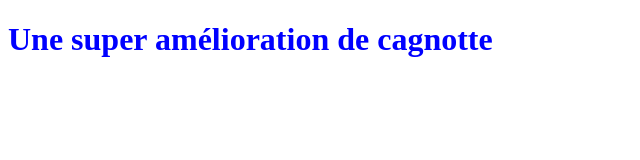
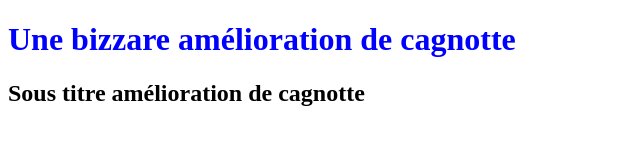
Before and after one commit to J-Stephane/Openclassroomproject, a plain HTML site: page index.html in a window 1280 px wide. Shown: the whole page, without its empty margins (0-640 px from the left). Drawn offline with Linux system fonts and the light colour scheme.

Commit message:
3 eme modif du fichier html depuis le main

```diff
--- a/index.html
+++ b/index.html
@@ -5,6 +5,7 @@
    <link rel="stylesheet" type="text/css" href="styles.css">
 </head>
 <body>
-   <h1>Une super amélioration de cagnotte</h1>
+   <h1>Une bizzare amélioration de cagnotte</h1>
+     <h2>Sous titre amélioration de cagnotte</h2>
 </body>
 </html>
```
